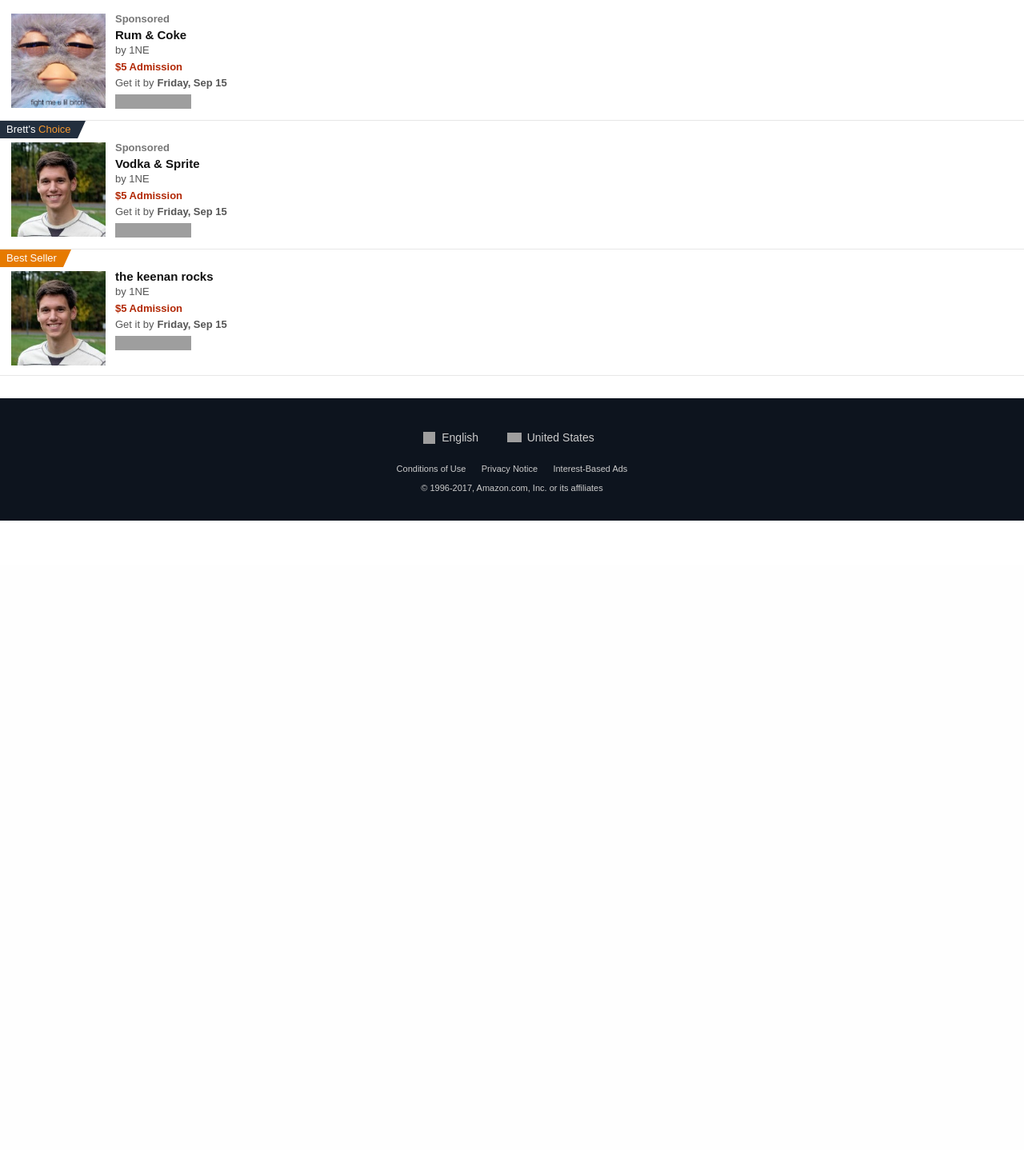
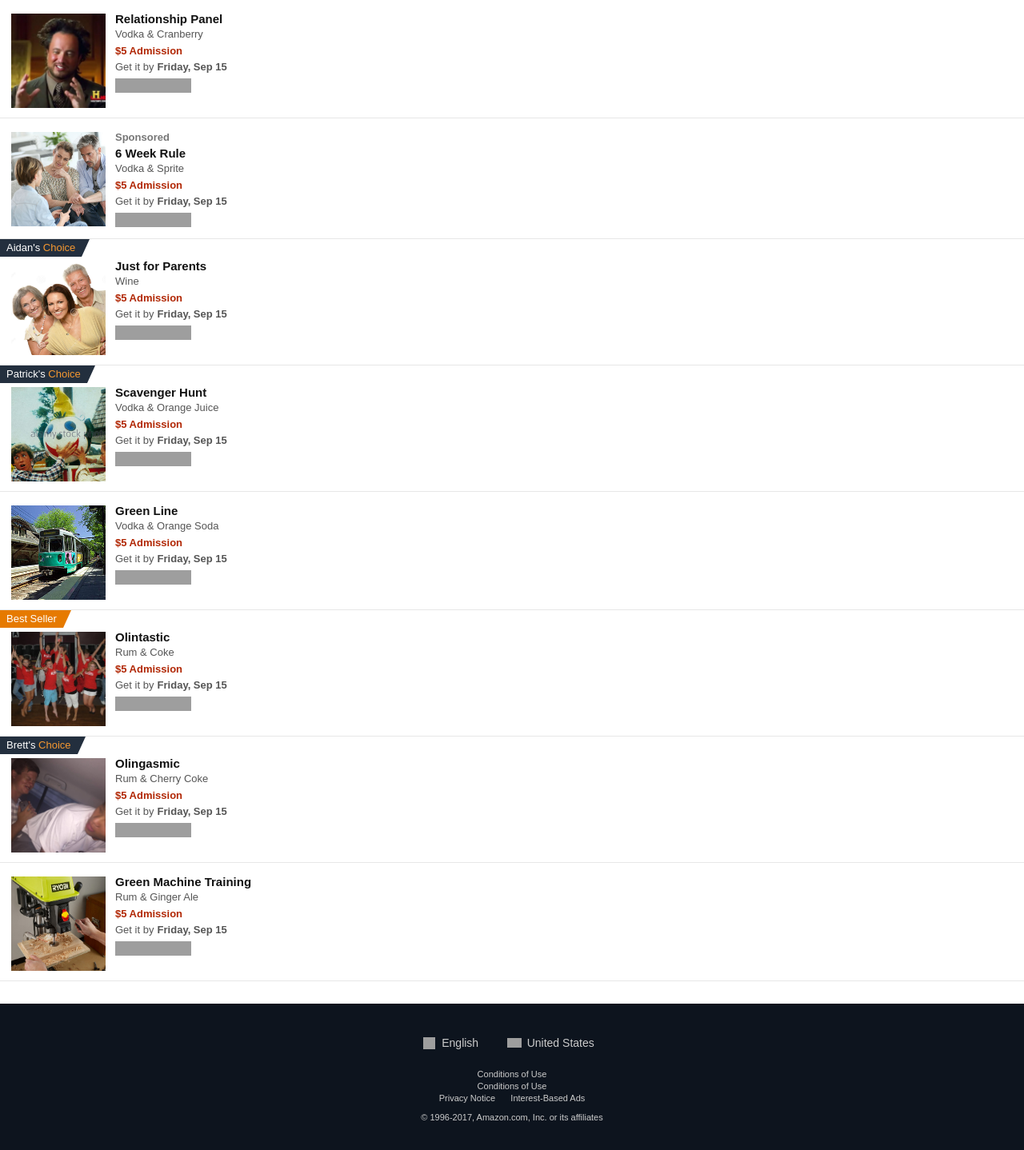
Before and after one commit to phuston/themailroom, a Flask app: page /catalog in a window 1280 px wide. Shown: the part 94-1532 px from the top of the page at 80% size. Before the commit the page ends 745 px from the top, so only its background shows below. Run offline with Flask 2, Linux system fonts and the light colour scheme; the visitor is signed in with stand-in values (Sample User, id 1); some libraries are stand-ins or nearby versions; some web fonts are replaced; grey boxes are pictures that could not be loaded.

Commit message:
last minute edits, better login, logout, etc

```diff
--- a/app.py
+++ b/app.py
@@ -36,6 +36,12 @@
         return redirect(url_for('catalog'))
     else:
         return render_template('login.html')
+
+@app.route('/logout', methods = ['GET'])
+def logout():
+    session.pop('email_address')
+    return redirect(url_for('login'))
+
 
 @app.route('/catalog', methods = ['GET'])
 def catalog():
--- a/config/catalog.json
+++ b/config/catalog.json
@@ -1,24 +1,62 @@
 [
 	{
-		"name": "Rum & Coke",
+		"name": "Relationship Panel",
+		"description": "Vodka & Cranberry",
+		"details": {
+		},
+		"url": "/static/images/relationships.jpg"
+	},
+	{
+		"name": "6 Week Rule",
+		"description": "Vodka & Sprite",
 		"details": {
 			"sponsored": true
 		},
-		"url": "/static/images/fight-me.jpg"
+		"url": "/static/images/6week.jpg"
 	},
 	{
-		"name": "Vodka & Sprite",
+		"name": "Just for Parents",
+		"description": "Wine",
 		"details": {
-			"sponsored": true,
-			"choice": "Brett's"
+			"choice": "Aidan's"
 		},
-		"url": "/static/images/keenan.jpg"
+		"url": "/static/images/parents.jpg"
 	},
 	{
-		"name": "the keenan rocks",
+		"name": "Scavenger Hunt",
+		"description": "Vodka & Orange Juice",
+		"details": {
+			"choice": "Patrick's"
+		},
+		"url": "/static/images/scavenger.jpg"
+	},
+	{
+		"name": "Green Line",
+		"description": "Vodka & Orange Soda",
+		"details": {},
+		"url": "/static/images/green-line.jpg"
+	},
+	{
+		"name": "Olintastic",
+		"description": "Rum & Coke",
 		"details": {
 			"best_seller": true
 		},
-		"url": "/static/images/keenan.jpg"
+		"url": "/static/images/tastic.jpg"
+	},
+	{
+		"name": "Olingasmic",
+		"description": "Rum & Cherry Coke",
+		"details": {
+			"choice": "Brett's"
+		},
+		"url": "/static/images/olingasm.jpg"
+	},
+	{
+		"name": "Green Machine Training",
+		"description": "Rum & Ginger Ale",
+		"details": {
+		},
+		"url": "/static/images/drillpress.jpg"
 	}
 ]
--- a/static/css/custom.css
+++ b/static/css/custom.css
@@ -12,3 +12,7 @@
     right: 10px;
     border-radius: 2px;
 }
+
+#alert-message.error {
+    background: red;
+}
--- a/templates/catalog.html
+++ b/templates/catalog.html
@@ -48,7 +48,7 @@
         <ul class="sx-result-table" id="resultItems">
 
         	{% for item in catalog_list %}
-			<li class="sx-table-item order-item" data-order="{{ item.name }}">
+			<li class="sx-table-item order-item" data-order="{{ item.description }}">
 
 				<div class="a-row a-spacing-small">
 	              <div class="a-row a-spacing-none sx-pinned-list-top-badge">
@@ -74,7 +74,7 @@
 	                {% endif %}
 	                <h5 class="sx-title"><span class="a-size-base a-color-base">{{ item.name }}</span></h5>
 	                <div class="a-row a-spacing-micro a-size-small a-color-secondary">
-	                  <span>by</span> <span>1NE</span>
+	                  <span>{{ item.description }}</span>
 	                </div>
 	                <div class="a-section a-spacing-micro">
 	                  <div class="a-row">
--- a/templates/includes/footer.html
+++ b/templates/includes/footer.html
@@ -3,22 +3,25 @@
     <div class="nav-t-search nav-sprite-v3" id="nav-ftr">
 
       <div class="icp-container-mobile">
-        <a class="icp-touch-link-2" href="https://www.amazon.com/gp/customer-preferences/select-language/ref=footer_lang?ie=UTF8&amp;preferencesReturnUrl=%2Fgp%2Faw%2Fs%2Fref%3Dis_s%3Fk%3Dalcohol" id="icp-touch-link-language">
+        <a class="icp-touch-link-2" href="#" id="icp-touch-link-language">
         <div class="icp-nav-globe-img-2 icp-mobile-globe-2"></div><span class="icp-color-base">English</span><span class="nav-arrow icp-up-down-arrow"></span></a>
         <style type="text/css">
         #icp-touch-link-country { display: none; }
-        </style><a class="icp-touch-link-2" href="https://www.amazon.com/gp/navigation-country/select-country/ref=?ie=UTF8&amp;preferencesReturnUrl=%2Fgp%2Faw%2Fs%2Fref%3Dis_s%3Fk%3Dalcohol" id="icp-touch-link-country"><span class="icp-flag-3 icp-flag-3-us"></span><span class="icp-color-base">United States</span></a>
+        </style><a class="icp-touch-link-2" href="#" id="icp-touch-link-country"><span class="icp-flag-3 icp-flag-3-us"></span><span class="icp-color-base">United States</span></a>
       </div>
 
       <ul class="nav-ftr-horiz">
         <li class="nav-li">
-          <a class="nav-a" href="https://www.amazon.com/gp/aw/help/ref=navm_ftr_cou?ie=UTF8&amp;id=cou">Conditions of Use</a>
+          <a class="nav-a" href="#">Conditions of Use</a>
+        </li>
+        <li>
+          <a class="nav-a" href="/logout">Conditions of Use</a>
         </li>
         <li class="nav-li">
-          <a class="nav-a" href="https://www.amazon.com/gp/aw/help/ref=navm_ftr_mpa?ie=UTF8&amp;id=mpa">Privacy Notice</a>
+          <a class="nav-a" href="#">Privacy Notice</a>
         </li>
         <li class="nav-li">
-          <a class="nav-a" href="https://www.amazon.com/gp/aw/help/ref=navm_ftr_iba?ie=UTF8&amp;id=201308670">Interest-Based Ads</a>
+          <a class="nav-a" href="#">Interest-Based Ads</a>
         </li>
       </ul>
       <div id="nav-ftr-copyright">
--- a/templates/includes/header.html
+++ b/templates/includes/header.html
@@ -8,11 +8,11 @@
       <div id="nav-logobar">
         <div class="nav-left">
           <div class="nav-prime-1" id="nav-logo">
-            <a class="nav-logo-link" href="https://www.amazon.com/ref=navm_hdr_logo" tabindex=""><span class="nav-logo-base nav-sprite"></span> <span class="nav-logo-ext nav-sprite"></span> <span class="nav-logo-locale nav-sprite"></span></a><a aria-hidden="true" aria-label="" class="nav-logo-tagline nav-sprite" href="https://www.amazon.com/ref=navm_hdr_prmlogo_prime" tabindex="1"></a>
+            <a class="nav-logo-link" href="#" tabindex=""><span class="nav-logo-base nav-sprite"></span> <span class="nav-logo-ext nav-sprite"></span> <span class="nav-logo-locale nav-sprite"></span></a><a aria-hidden="true" aria-label="" class="nav-logo-tagline nav-sprite" href="#" tabindex="1"></a>
           </div>
         </div>
         <div class="nav-right">
-          <a aria-label="Cart" class="nav-a" href="https://www.amazon.com/gp/aw/c/ref=navm_hdr_cart" id="nav-button-cart">
+          <a aria-label="Cart" class="nav-a" href="#" id="nav-button-cart">
           <div class="nav-cart-empty">
             <i class="nav-icon nav-sprite"></i><span class="nav-cart-count"></span>
           </div></a>
@@ -27,7 +27,7 @@
           </div>
           <div class="nav-fill">
             <div class="nav-search-field">
-              <input aria-label="Type search keywords" autocomplete="off" class="nav-input" data-aria-clear-label="Clear search keywords" id="nav-search-keywords" name="k" placeholder="" type="text" value="Orientation Drinks"> <a aria-label="Clear search keywords" class="nav-icon nav-sprite nav-search-clear" href="javascript:;" tabindex="0"></a>
+              <input aria-label="Type search keywords" autocomplete="off" class="nav-input" data-aria-clear-label="Clear search keywords" id="nav-search-keywords" name="k" placeholder="" type="text" value="Orientation Drinks"> <a aria-label="Clear search keywords" class="nav-icon nav-sprite nav-search-clear" href="#" tabindex="0"></a>
             </div>
           </div>
         </form>
```
Also changed, not shown: templates/includes/header-alt.html (added, +17 -0 lines), templates/login.html (+27 -7 lines), static/images/6week.jpg (added), static/images/drillpress.jpg (added), static/images/green-line.jpg (added), static/images/olingasm.jpg (added), static/images/parents.jpg (added), static/images/pmills-inception.jpg (added), static/images/racoon.jpg (added), static/images/relationships.jpg (added), static/images/scavenger.jpg (added), static/images/sims-2.JPG (added), static/images/sims.jpg (added), static/images/tastic.jpg (added).
